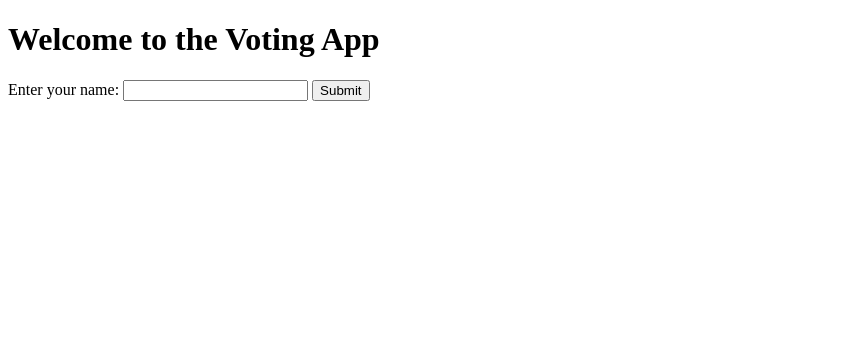
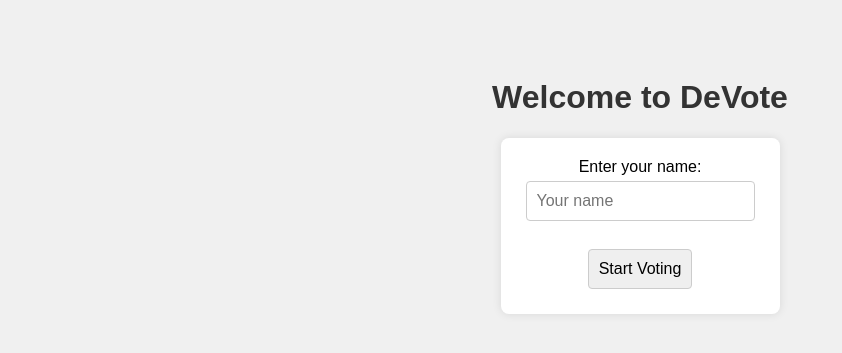
Before and after one commit to glengol/DeVote, a Flask app: page / in a window 1280 px wide. Shown: the top 353 px of the page, without its empty margins (0-842 px from the left). Run offline with Flask 3, Linux system fonts and the light colour scheme.

Commit message:
adding features to index

```diff
--- a/templates/index.html
+++ b/templates/index.html
@@ -1,15 +1,46 @@
-<!doctype html>
-<html>
+<!-- index.html -->
+<!DOCTYPE html>
+<html lang="en">
 <head>
-    <title>Vote App</title>
-    <link rel="stylesheet" href="{{ url_for('static', filename='style.css') }}">
+    <meta charset="UTF-8">
+    <meta name="viewport" content="width=device-width, initial-scale=1.0">
+    <title>Welcome to DeVote</title>
+    <style>
+        body {
+            background-color: #f0f0f0;
+            font-family: Arial, sans-serif;
+            text-align: center;
+            padding-top: 50px;
+        }
+        h1 {
+            color: #333;
+        }
+        form {
+            background-color: #fff;
+            border-radius: 8px;
+            padding: 20px;
+            display: inline-block;
+            box-shadow: 0 0 10px rgba(0,0,0,0.1);
+        }
+        input[type="text"], button {
+            padding: 10px;
+            margin: 5px;
+            border: 1px solid #ccc;
+            border-radius: 4px;
+            font-size: 16px;
+        }
+    </style>
 </head>
 <body>
-    <h1>Welcome to the Voting App</h1>
-    <form action="{{ url_for('vote') }}" method="post">
+    <h1>Welcome to DeVote</h1>
+
+    <form action="/vote" method="post">
         <label for="name">Enter your name:</label>
-        <input type="text" id="name" name="name" required>
-        <button type="submit">Submit</button>
+        <br>
+        <input type="text" id="name" name="name" placeholder="Your name" required>
+        <br><br>
+        <button type="submit">Start Voting</button>
     </form>
+
 </body>
 </html>
```
